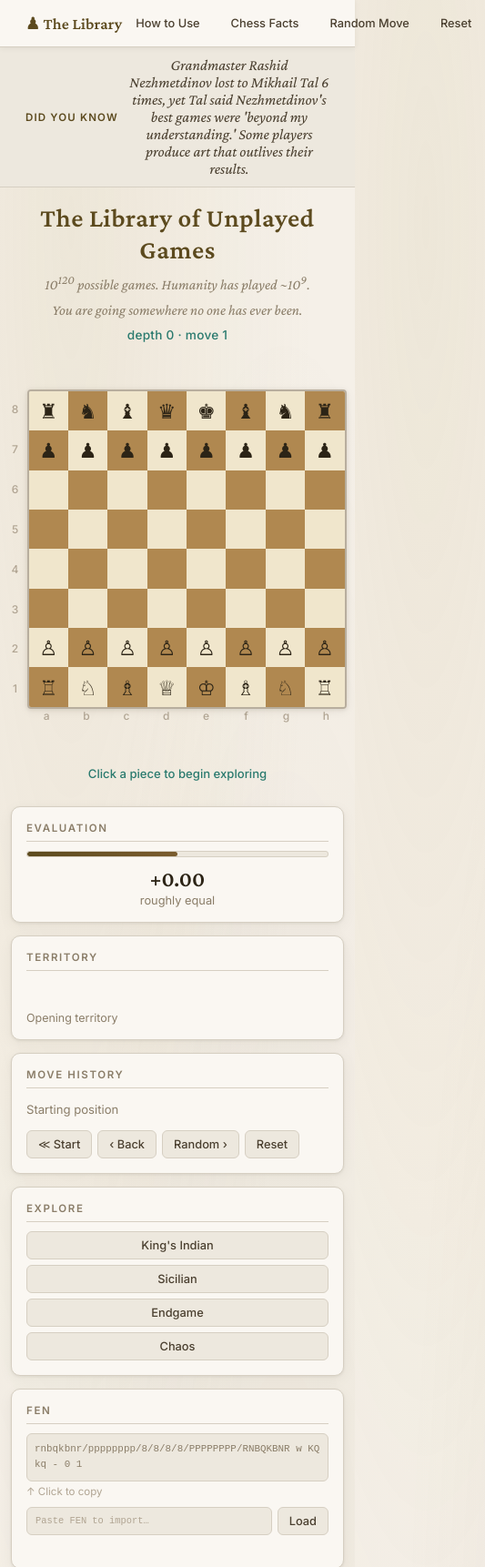
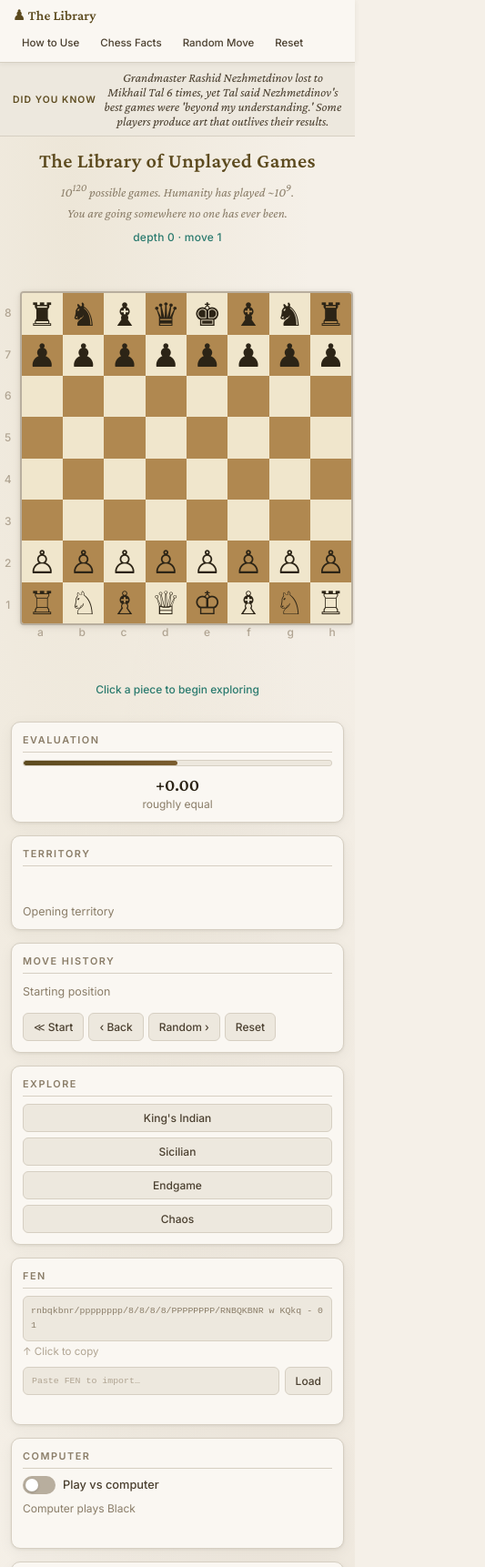
Before and after one commit to rahulkarda/unplayed, a plain HTML site: page index.html in a window 390 px wide. Shown: the top 1722 px of the page at 91% size, 533 px wide, since content can reach past the window. Drawn offline with nearby package versions, Linux system fonts and the light colour scheme.

Commit message:
fix: full mobile responsive layout for all screen sizes

```diff
--- a/index.html
+++ b/index.html
@@ -877,17 +877,96 @@
   }
 
   @media (max-width: 900px) {
-    .main { flex-wrap: wrap; padding: 8px 12px 24px; }
+    .main {
+      flex-wrap: wrap;
+      padding: 8px 12px 24px;
+      justify-content: center;
+    }
     #board { width: min(90vw, 480px); height: min(90vw, 480px); }
     .coord-row { width: min(90vw, 480px); }
     .coord-col { height: min(90vw, 480px); }
+    .material-bar { width: min(90vw, 480px); }
     .side-panel { width: 100%; max-width: 580px; grid-template-columns: 1fr 1fr; }
   }
 
-  @media (max-width: 520px) {
-    .side-panel { grid-template-columns: 1fr; }
+  @media (max-width: 600px) {
+    /* Navbar */
+    nav { padding: 0 14px; gap: 8px; height: auto; min-height: 52px; flex-wrap: wrap; padding-top: 8px; padding-bottom: 8px; }
+    .nav-brand { font-size: 0.95rem; }
+    .nav-links { gap: 3px; flex-wrap: wrap; }
+    .nav-btn { font-size: 0.72rem; padding: 5px 9px; }
+
+    /* Fact bar */
+    .fact-bar { padding: 8px 14px; gap: 8px; }
+    .fact-label { font-size: 0.65rem; }
+    .fact-text { font-size: 0.88rem; }
+
+    /* Header */
+    header { padding: 14px 14px 6px; }
+    header h1 { font-size: 1.4rem; }
+    header p { font-size: 0.88rem; }
+    .counter { font-size: 0.75rem; }
+
+    /* Board */
+    #board { width: min(94vw, 420px); height: min(94vw, 420px); }
+    .coord-row { width: min(94vw, 420px); }
+    .coord-col { height: min(94vw, 420px); }
+    .material-bar { width: min(94vw, 420px); }
+    .sq { font-size: clamp(1.2rem, 10vw, 2.2rem); }
+
+    /* Side panel: single column */
+    .side-panel { grid-template-columns: 1fr; width: 100%; max-width: 500px; }
     .card.full { grid-column: 1; }
-    header { padding: 16px 12px 6px; }
+    .card { padding: 12px; }
+    .card h3 { font-size: 0.68rem; margin-bottom: 8px; padding-bottom: 6px; }
+
+    /* Buttons */
+    button { font-size: 0.75rem; padding: 7px 11px; }
+    .btn-row { gap: 5px; }
+
+    /* Eval */
+    #eval-text { font-size: 1.2rem; }
+    #eval-label { font-size: 0.75rem; }
+
+    /* Move list */
+    #move-list { font-size: 0.78rem; max-height: 110px; }
+
+    /* Forms */
+    .pin-form input, .pin-form textarea { font-size: 0.78rem; }
+    .tag { font-size: 0.68rem; padding: 4px 9px; }
+
+    /* FEN */
+    #fen-display { font-size: 0.62rem; }
+    .fen-import-row input { font-size: 0.62rem; }
+
+    /* Discovery */
+    .discovery-item { font-size: 0.75rem; }
+    .discoveries { max-height: 160px; }
+
+    /* Overlays */
+    #help-box, #facts-box { padding: 20px 16px; border-radius: 12px; }
+    #help-box h2, #facts-box h2 { font-size: 1.25rem; }
+    .help-row { font-size: 0.8rem; }
+    .fact-card p { font-size: 0.88rem; }
+
+    /* Promo picker */
+    .promo-btn { width: 52px; height: 52px; font-size: 2.2rem; }
+
+    /* Status */
+    .status-bar { font-size: 0.75rem; }
+
+    /* Footer */
+    footer { font-size: 0.88rem; padding: 16px 14px; }
+  }
+
+  @media (max-width: 380px) {
+    #board { width: 96vw; height: 96vw; }
+    .coord-row { width: 96vw; }
+    .coord-col { height: 96vw; }
+    .material-bar { width: 96vw; }
+    nav { height: auto; }
+    .nav-links { display: grid; grid-template-columns: 1fr 1fr; width: 100%; }
+    .nav-btn { text-align: center; }
   }
 </style>
 </head>
```
